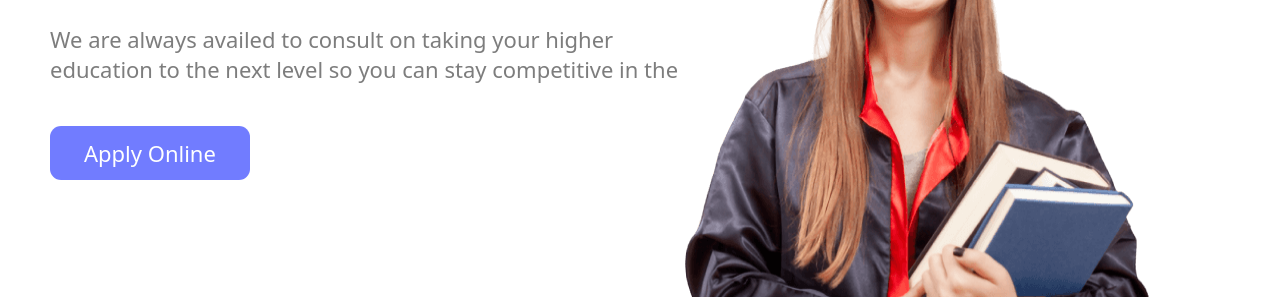
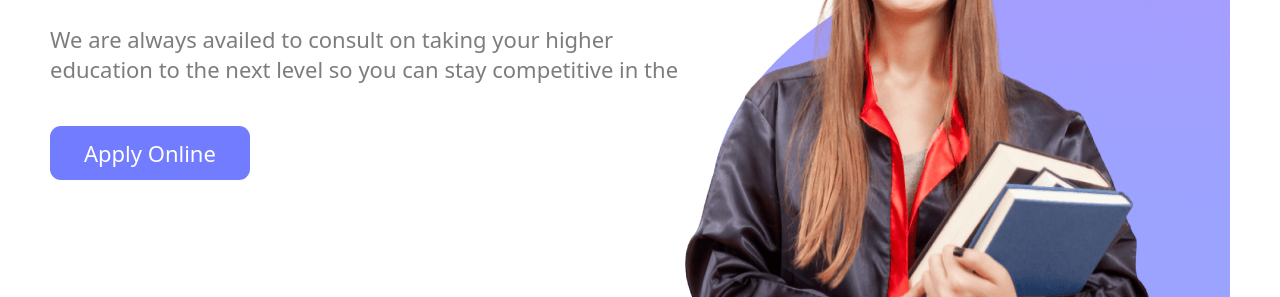
Before and after one commit to YORQINJON-2305/executive1, a plain HTML site: page index.html in a window 1280 px wide. Shown: the part 493-790 px from the top of the page. Drawn offline with Linux system fonts and the light colour scheme; files whose address does not match are found by name.

Commit message:
Add  banner bg

```diff
--- a/css/main.css
+++ b/css/main.css
@@ -57,7 +57,7 @@ body{
 .banner{
     display: flex;
     padding-top: 140px;
-    background-image: url('/10-dars/images/Oval.png');
+    background-image: url("../images/Oval.png");
     background-repeat: no-repeat;
     background-position: calc(50% + 360px) calc(50% + 205px);
 }
```
